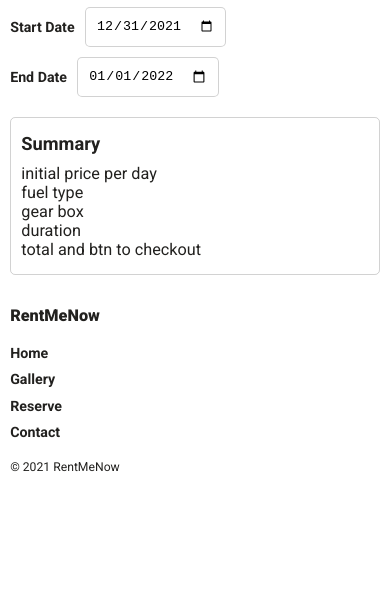
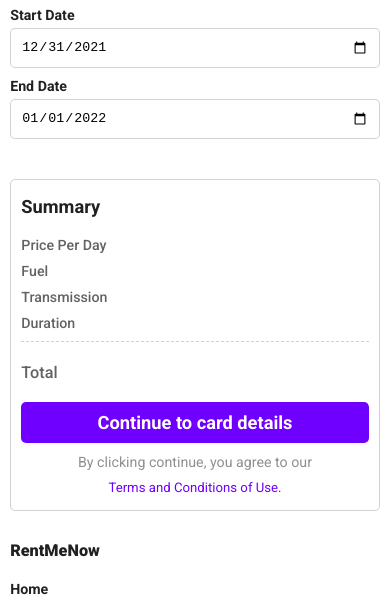
Before and after one commit to hirotachi/brief3, a website: page dist/reserve.html in a window 390 px wide. Shown: the part 478-1082 px from the top of the page. Before the commit the page ends 1003 px from the top, so only its background shows below. Drawn offline with nearby package versions, Linux system fonts and the light colour scheme; files that its build step writes are made by us from their sources.

Commit message:
add styling on reservation page for summary section responsively

```diff
--- a/src/styles/layout/reserve.scss
+++ b/src/styles/layout/reserve.scss
@@ -69,19 +69,6 @@
   @include desktop {
     flex-direction: row;
   }
-  .summary {
-    padding: 1.5rem 1rem;
-    border-radius: 0.5rem;
-    border: 1px solid $border-color;
-    @include desktop {
-      flex-basis: 40%;
-    }
-    &__title {
-      font-size: 1.8rem;
-      font-weight: bold;
-      margin-bottom: 1rem;
-    }
-  }
 }
 
 .inputs {
@@ -94,6 +81,7 @@
     gap: 2rem;
   }
   @include desktop {
+    height: fit-content;
     justify-content: space-between;
   }
   label {
@@ -144,9 +132,88 @@
 
   .start,
   .end {
-    flex-basis: fit-content;
-    flex-direction: row;
-    align-items: center;
-    gap: 1rem;
+    @include tablet {
+      flex-basis: fit-content;
+      flex-direction: row;
+      align-items: center;
+      gap: 1rem;
+    }
   }
 }
+
+.summary {
+  padding: 1.5rem 1rem;
+  border-radius: 0.5rem;
+  border: 1px solid $border-color;
+  display: flex;
+  flex-direction: column;
+  gap: 1rem;
+  margin-top: 2rem;
+
+  @include desktop {
+    flex-basis: 50%;
+    padding: 1.5rem 2rem;
+  }
+
+  &__field {
+    display: flex;
+    justify-content: space-between;
+    align-items: center;
+
+    .name {
+      text-transform: capitalize;
+      font-weight: 500;
+      opacity: 0.7;
+      font-size: 1.4rem;
+    }
+  }
+
+  .total {
+    border-top: 1px dashed $border-color;
+    padding-top: 2rem;
+    margin-bottom: 1rem;
+    @include tablet {
+      margin-bottom: 0.5rem;
+    }
+
+    .name {
+      font-size: 1.6rem;
+    }
+  }
+
+  .submit {
+    background-color: $primary-color;
+    padding: 1rem;
+    font-size: 1.8rem;
+    font-weight: bold;
+    text-align: center;
+    color: white;
+    border-radius: 0.5rem;
+    cursor: pointer;
+    user-select: none;
+    @include desktop {
+      font-size: 1.6rem;
+    }
+    &:hover {
+      background-color: $primary-hover-bg;
+    }
+  }
+
+  .terms {
+    text-align: center;
+    font-size: 1.4rem;
+    opacity: 0.5;
+
+    &__link {
+      font-size: 1.3rem;
+      text-align: center;
+      color: $primary-color;
+    }
+  }
+
+  &__title {
+    font-size: 1.8rem;
+    font-weight: bold;
+    margin-bottom: 1rem;
+  }
+}
```
Also changed, not shown: dist/reserve.html.
